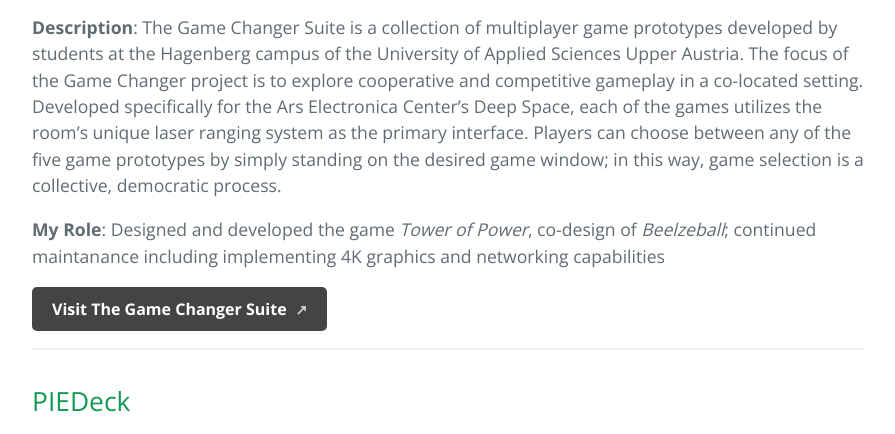
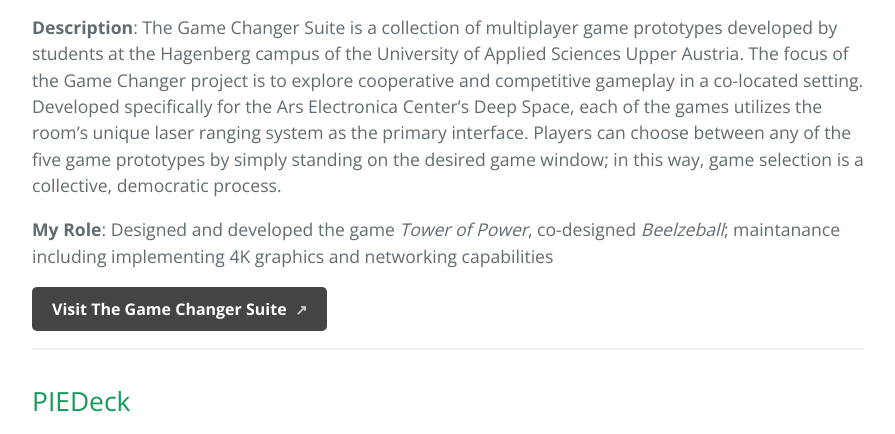
Before and after one commit to GeorgiKostov/georgikostov.github.io, a Jekyll site: the page built from pages/projects.md, in a window 1280 px wide and 900 px high, scrolled down 3604 px, cut to the strip 43-477 px from the top of the window. Shown: the whole strip, without its empty margins (192-1087 px from the left). Built offline with Jekyll 4.4.1, drawn with Linux system fonts in a browser that asks for light colours.

Commit message:
Text tweaks

```diff
--- a/pages/projects.md
+++ b/pages/projects.md
@@ -73,7 +73,7 @@
 The Game Changer Suite is a collection of multiplayer game prototypes developed by students at the Hagenberg campus of the University of Applied Sciences Upper Austria. The focus of the Game Changer project is to explore cooperative and competitive gameplay in a co-located setting. Developed specifically for the Ars Electronica Center’s Deep Space, each of the games utilizes the room’s unique laser ranging system as the primary interface. Players can choose between any of the five game prototypes by simply standing on the desired game window; in this way, game selection is a collective, democratic process.
 
 **My Role**:
-Designed and developed the game *Tower of Power*, co-design of *Beelzeball*; continued maintanance including implementing 4K graphics and networking capabilities
+Designed and developed the game *Tower of Power*, co-designed *Beelzeball*; maintanance including implementing 4K graphics and networking capabilities
 
 <a href="https://ars.electronica.art/center/en/game-changer-suite/" class="external-link" target="_blank" rel="noopener noreferrer">Visit The Game Changer Suite</a>
 
```
Also changed, not shown: pages/publications.md (+1 -1 lines), 3 other files.
